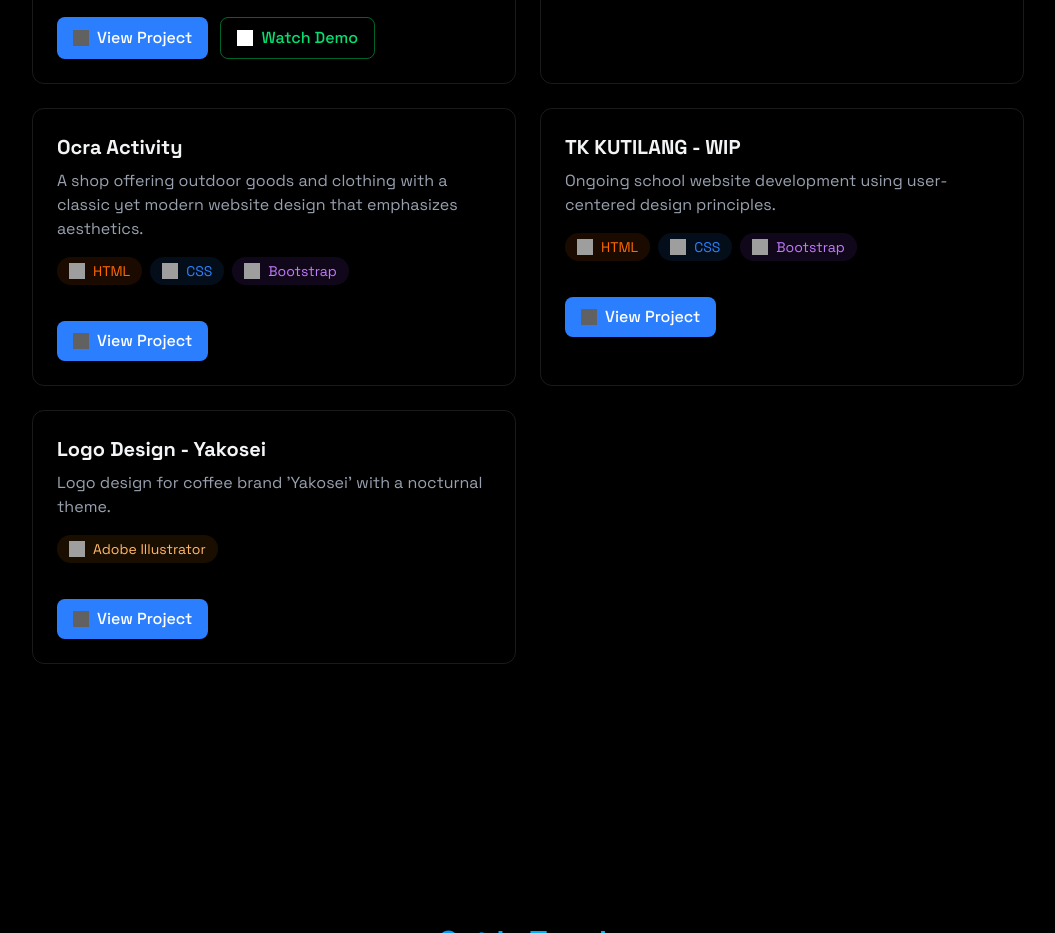
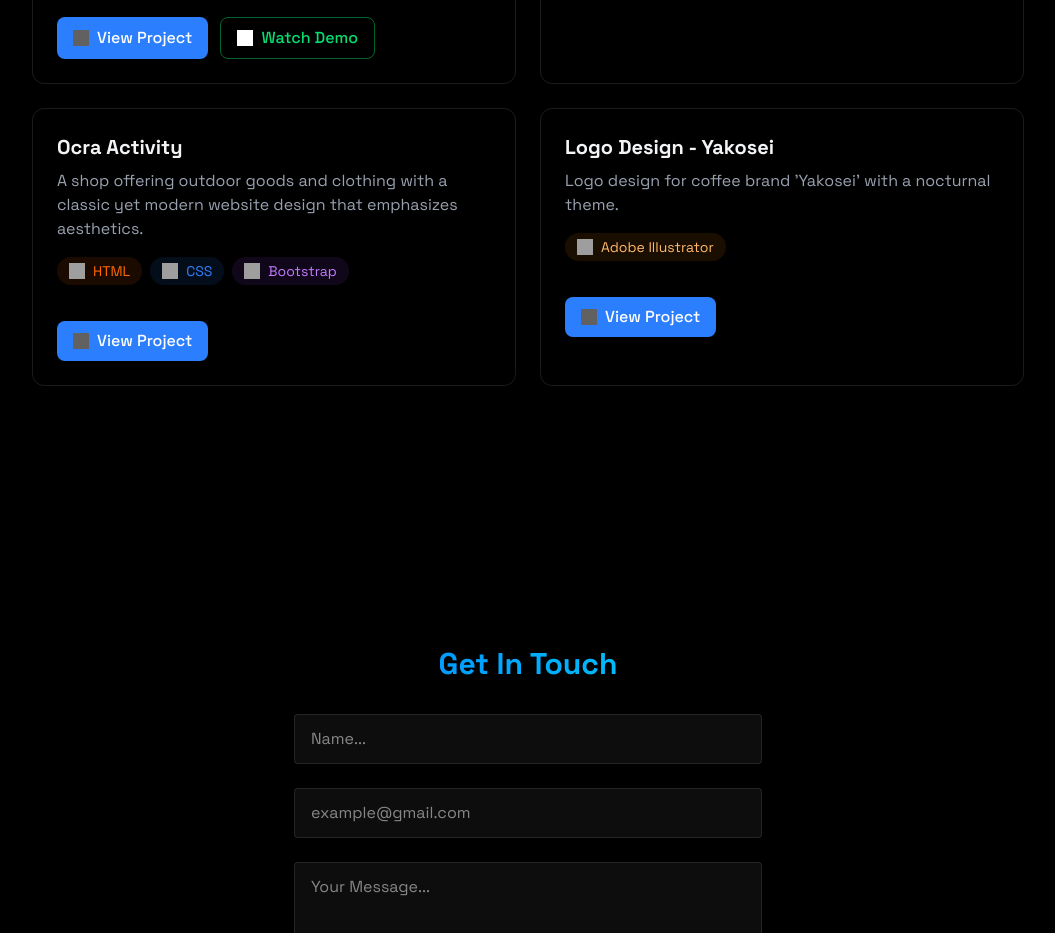
Before and after one commit to ryankalansi/ryan-portfolio, a React (Vite) app: page / in a window 1280 px wide. Shown: the part 2940-3873 px from the top of the page, without its empty margins (112-1167 px from the left). Built offline with nearby package versions, Linux system fonts and the light colour scheme; grey boxes are pictures that could not be loaded.

Commit message:
comment TK Kutilang

```diff
--- a/src/components/sections/Projects.jsx
+++ b/src/components/sections/Projects.jsx
@@ -110,13 +110,13 @@ const projects = [
     tech: ["HTML", "CSS", "Bootstrap"],
     link: "https://ocraactivity.com/",
   },
-  {
-    title: "TK KUTILANG - WIP",
-    description:
-      "Ongoing school website development using user-centered design principles.",
-    tech: ["HTML", "CSS", "Bootstrap"],
-    link: "https://ryankalansi.github.io/kutilang/",
-  },
+  // {
+  //   title: "TK KUTILANG - WIP",
+  //   description:
+  //     "Ongoing school website development using user-centered design principles.",
+  //   tech: ["HTML", "CSS", "Bootstrap"],
+  //   link: "https://ryankalansi.github.io/kutilang/",
+  // },
   {
     title: "Logo Design - Yakosei",
     description:
```
